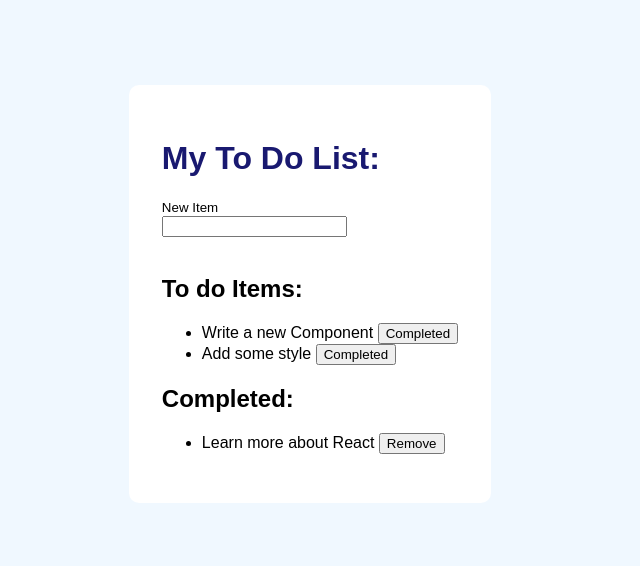
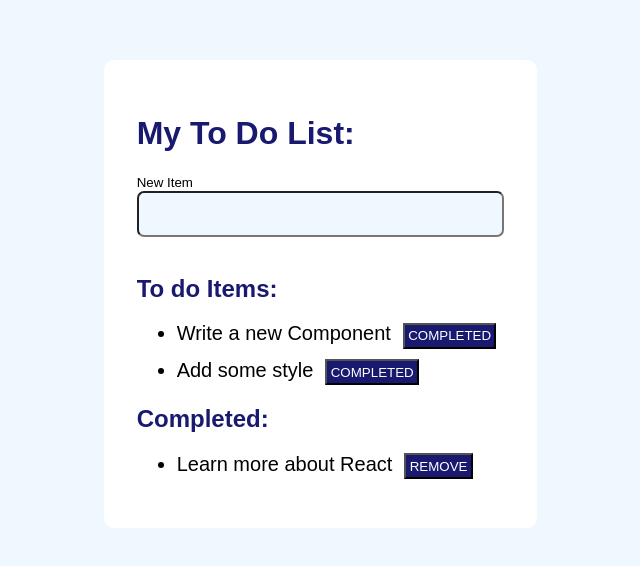
Before and after one commit to lucas9121/To-do-list, a React (Create React App) app: page / in a window 1280 px wide. Shown: the part 106-672 px from the top of the page, without its empty margins (330-970 px from the left). Built offline with nearby package versions, Linux system fonts and the light colour scheme.

Commit message:
adding css

```diff
--- a/src/style.css
+++ b/src/style.css
@@ -1,3 +1,6 @@
+* {
+    box-sizing: border-box;
+}
 body {
     background-color: aliceblue;
     min-height: 100vh;
@@ -13,8 +16,38 @@ body {
     background-color: white;
     padding: 30px;
     border-radius: 10px;
+    width: 105%;
 }
 
 h1 {
     color: midnightblue;
 }
+
+#todo {
+    width: 100%;
+    color: midnightblue;
+    background-color: aliceblue;
+    font-size: x-large;
+    border-radius: 7px;
+    padding: 2% 3%;
+    font-weight: bolder;
+    font-family: cursive;
+
+}
+
+h2 {
+    color: midnightblue;
+}
+
+li {
+    font-size: 1.25rem;
+    margin: 3% 0;
+}
+
+button {
+    background-color: midnightblue;
+    color: white;
+    padding: 1%;
+    text-transform: uppercase;
+    margin-left: 2%;
+}
```
